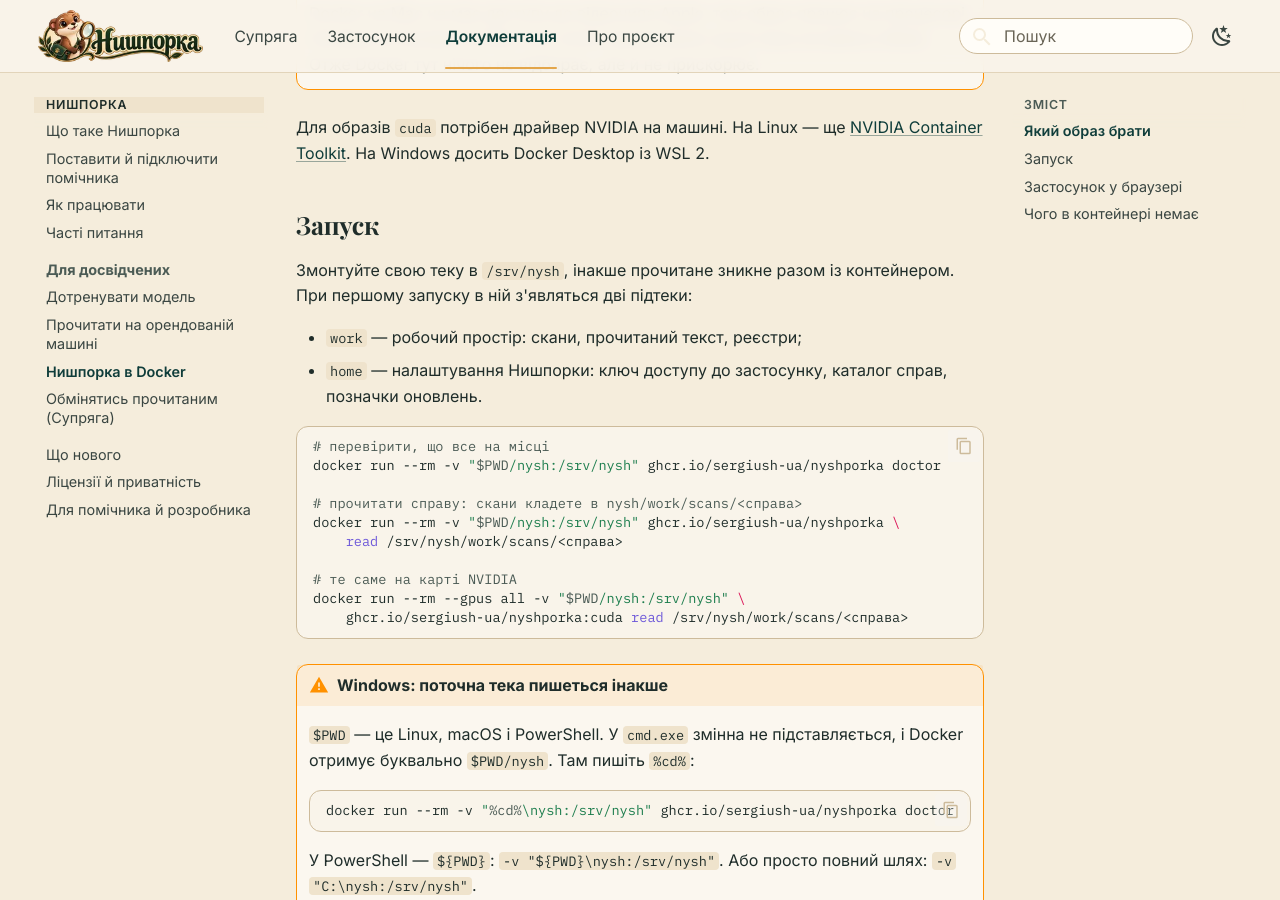
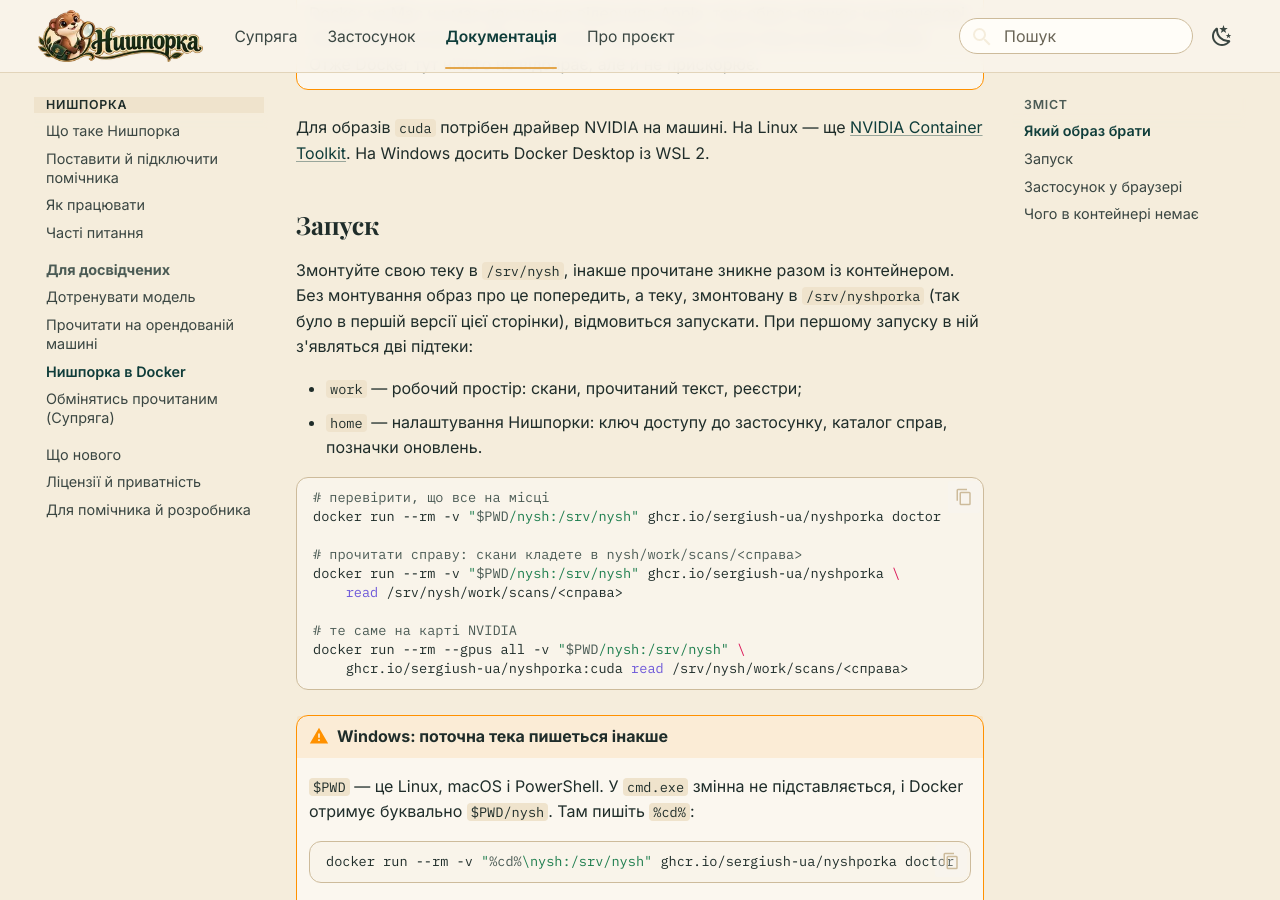
Before and after one commit to SERGIUSH-UA/nyshporka, an MkDocs documentation site: the page built from docs/docker.md, in a window 1280 px wide and 900 px high, scrolled down 789 px. Built offline with MkDocs 1.6.1 and Material for MkDocs 9.7.7, drawn with Linux system fonts in a browser that asks for light colours; comment, search, counter and statistics services are not loaded.

Commit message:
Docker: тека не в /srv/nysh більше не губить роботу мовчки
На /srv/nysh стоїть VOLUME, тож монтування не туди Docker мовчки
підміняв анонімним томом: doctor зелений, а прочитане зникало з --rm
(чат 02.10.2026, -v ...:/srv/nyshporka - шлях першої версії docs).
entrypoint тепер зупиняє запуск з кодом 2 при теці в /srv/nyshporka і
попереджає, коли /srv/nysh - анонімний том (id з 64 hex у
.../volumes/<id>/_data); іменований том мовчить. CI-smoke перевіряє
всі три випадки.

Co-Authored-By: Claude Opus 5.5 <noreply@anthropic.com>
Claude-Session: https://claude.ai/code/session_01XZjE5HPsjraNkC7hEfD7i1

```diff
--- a/docs/docker.md
+++ b/docs/docker.md
@@ -24,7 +24,9 @@
 ## Запуск
 
 Змонтуйте свою теку в `/srv/nysh`, інакше прочитане зникне разом із
-контейнером. При першому запуску в ній з'являться дві підтеки:
+контейнером. Без монтування образ про це попередить, а теку, змонтовану в
+`/srv/nyshporka` (так було в першій версії цієї сторінки), відмовиться
+запускати. При першому запуску в ній з'являться дві підтеки:
 
 - `work` — робочий простір: скани, прочитаний текст, реєстри;
 - `home` — налаштування Нишпорки: ключ доступу до застосунку, каталог справ,
```
Also changed, not shown: CHANGELOG.md (+9 -0 lines), 2 other files.
